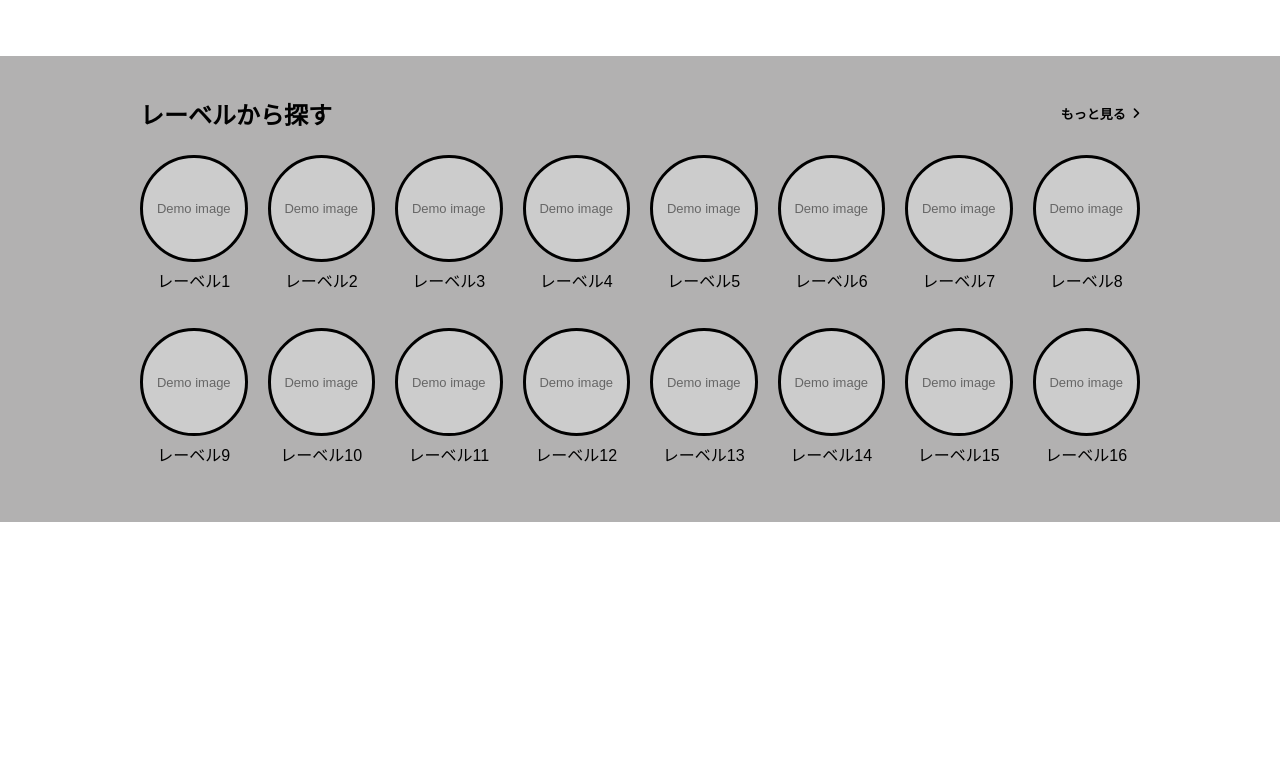
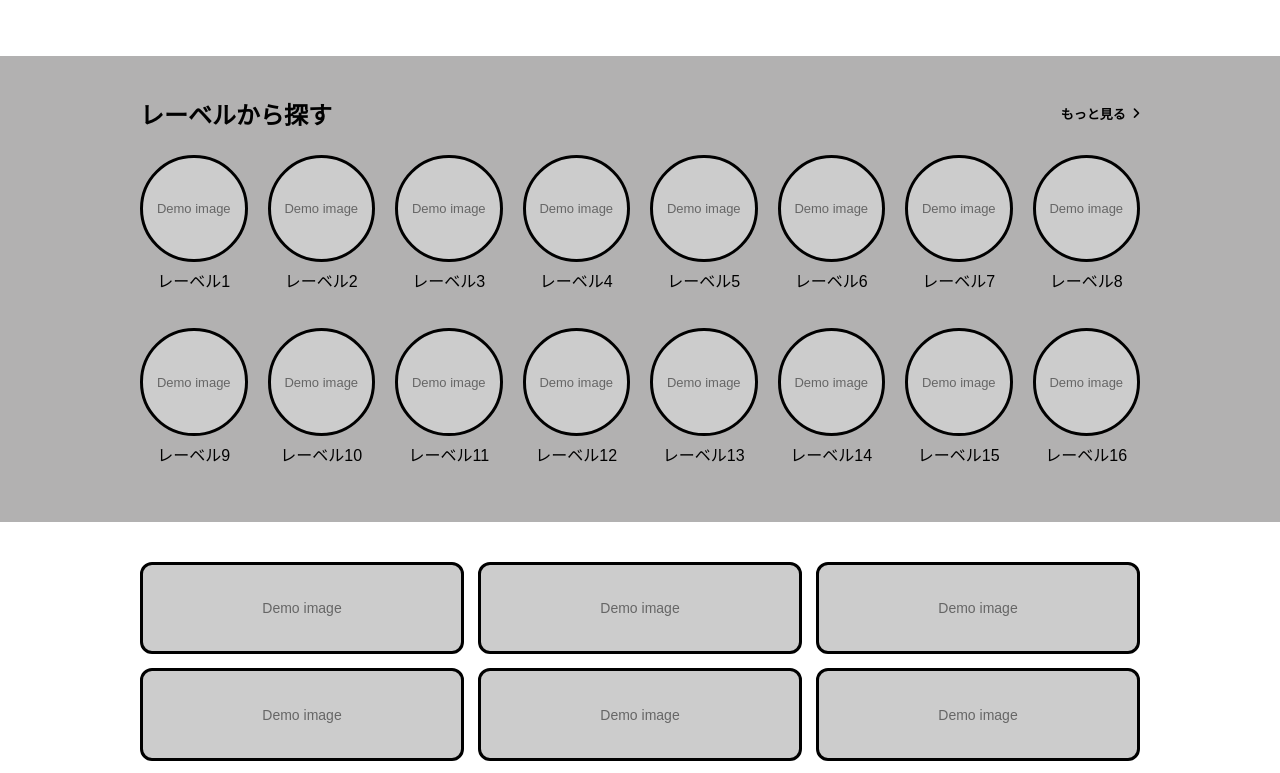
Before and after one commit to K-Tsubasa2026/kadocomi-demo, a React (Vite) app: page / in a window 1280 px wide. Shown: the part 2000-2773 px from the top of the page. Before the commit the page ends 2522 px from the top, so only its background shows below. Built offline with nearby package versions, Linux system fonts and the light colour scheme.

Commit message:
BannerListをコンポーネントおよび配列化

```diff
--- /dev/null
+++ b/src/components/BannerList/BannerList.css
@@ -0,0 +1,31 @@
+.banner-list {
+    width: 100%;
+    margin: 0;
+    padding: 0;
+}
+
+.banner-list-inner {
+    width: calc(100% - 80px);
+    max-width: 1000px;
+    margin: 0 auto;
+    padding: 40px 0;
+}
+
+.banner-grid {
+    display: grid;
+    grid-template-columns: repeat(3, 1fr);
+    gap: 14px;
+}
+
+.banner-image {
+    aspect-ratio: 7 / 2;
+    background-color: #cccccc;
+    color: #666666;
+    display: flex;
+    align-items: center;
+    justify-content: center;
+    font-size: 14px;
+    border-radius: 12px;
+    border: 3px solid #000;
+    text-decoration: none;
+}
--- /dev/null
+++ b/src/components/BannerList/BannerList.tsx
@@ -0,0 +1,27 @@
+import './BannerList.css'
+import { Link } from 'react-router'
+
+const bannerItems = [1, 2, 3, 4, 5, 6, 7, 8, 9]
+
+function BannerList (){
+
+    return(
+        <section className="banner-list">
+            <div className="banner-list-inner">
+                <div className="banner-grid">
+                    {bannerItems.map((item) => (
+                        <Link
+                        to="/404"
+                        key={item}
+                        className="banner-image"
+                        >
+                        Demo image
+                        </Link>
+                    ))}
+                </div>
+            </div>
+        </section>
+    )
+}
+
+export default BannerList
--- a/src/pages/Home/Home.tsx
+++ b/src/pages/Home/Home.tsx
@@ -6,6 +6,7 @@ import NewArrivals from '../../components/NewArrivals/NewArrivals'
 import Genre from '../../components/Genre/Genre'
 import NewRelease from '../../components/NewRelease/NewRelease'
 import LabelSearch from '../../components/LabelSearch/LabelSearch'
+import BannerList from '../../components/BannerList/BannerList'
 
 
 function Home() {
@@ -20,6 +21,7 @@ function Home() {
       <Genre />
       <NewRelease />
       <LabelSearch />
+      <BannerList />
     </>
   )
 }
```
